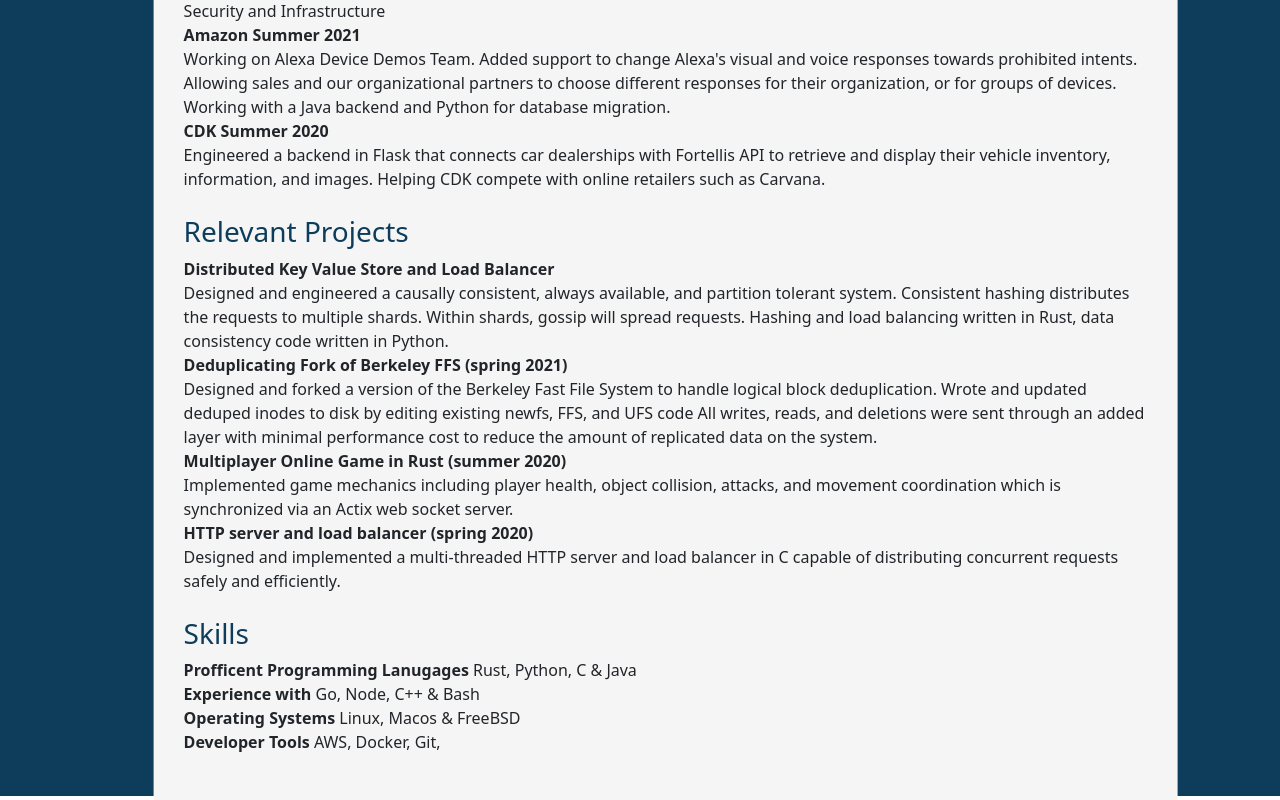
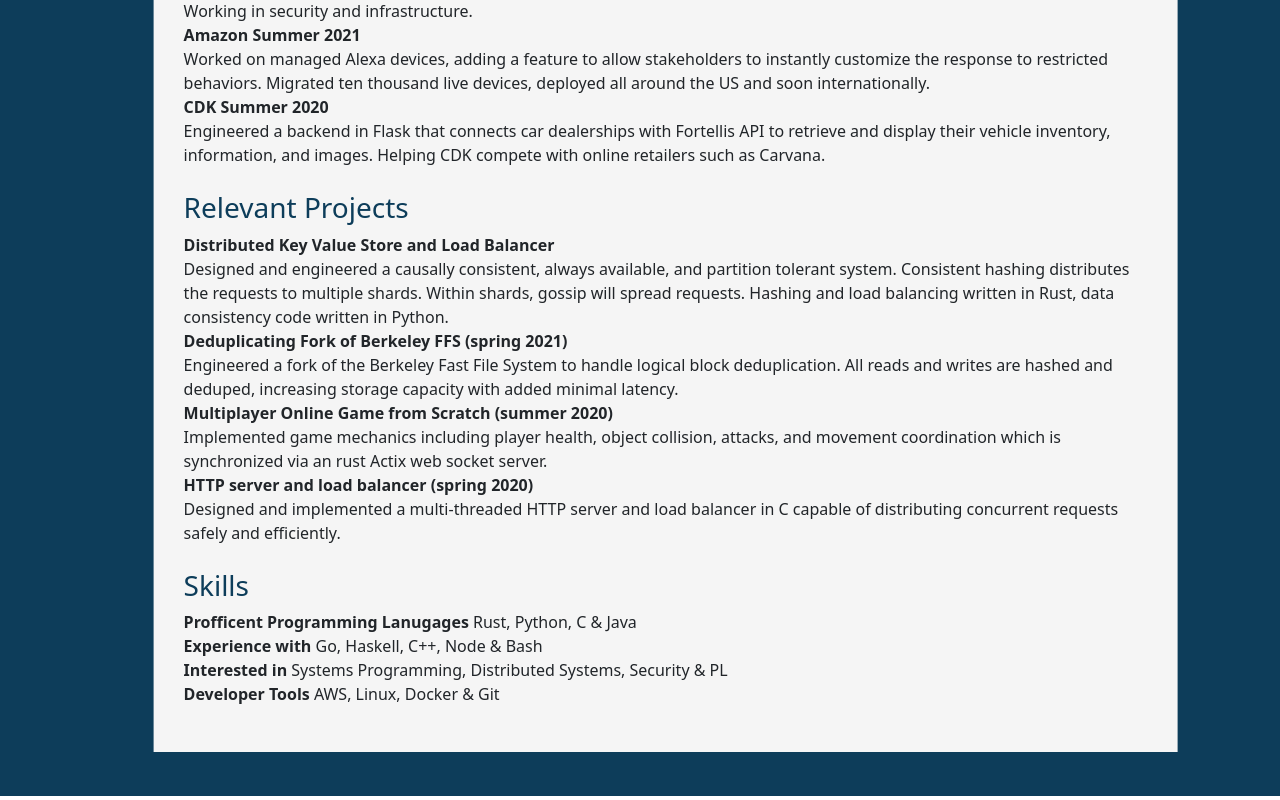
Before and after one commit to jakearmendariz/personal-website, a React (Create React App) app: page /resume in a window 1280 px wide. Shown: the part 484-1284 px from the top of the page. Built offline with nearby package versions, Linux system fonts and the light colour scheme.

Commit message:
updated resume text

```diff
--- a/src/Resume.js
+++ b/src/Resume.js
@@ -1,11 +1,6 @@
 import './css/Resume.css';
 import {Link} from 'react-router-dom';
 import {BiArrowBack} from 'react-icons/bi'
-// import View from 'react'
-
-
-// import Button from 'react-bootstrap/Button'
-
 
 function Resume() {
   return (
@@ -33,10 +28,10 @@ function Resume() {
             <h3>
                 Work Experience
             </h3>
-            <b>Facebook Fall 2021</b>Security and Infrastructure<br />
-            <b>Amazon Summer 2021</b>Working on Alexa Device Demos Team. Added support to change Alexa's visual and voice responses
-            towards prohibited intents. Allowing sales and our organizational partners to choose different responses for their organization,
-            or for groups of devices. Working with a Java backend and Python for database migration.
+            <b>Facebook Fall 2021</b>Working in security and infrastructure.<br />
+            <b>Amazon Summer 2021</b>Worked on managed Alexa devices, adding a feature to allow
+            stakeholders to instantly customize the response to restricted behaviors. Migrated ten
+            thousand live devices, deployed all around the US and soon internationally.
 
             <b>CDK Summer 2020</b>Engineered a backend in Flask that connects car dealerships with Fortellis API to retrieve and display their
             vehicle inventory, information, and images. Helping CDK compete with online retailers such as Carvana.
@@ -49,21 +44,20 @@ function Resume() {
     Consistent hashing distributes the requests to multiple shards. Within shards, gossip will spread requests.
     Hashing and load balancing written in Rust, data consistency code written in Python.
     <br />
-            <b>Deduplicating Fork of Berkeley FFS (spring 2021)</b>Designed and forked a version of the Berkeley Fast File System to handle logical block deduplication.
-    Wrote and updated deduped inodes to disk by editing existing newfs, FFS, and UFS code
-    All writes, reads, and deletions were sent through an added layer with minimal performance cost to reduce the amount of replicated data on the system.
+            <b>Deduplicating Fork of Berkeley FFS (spring 2021)</b>Engineered a fork of the Berkeley Fast File System to handle logical block deduplication.
+            All reads and writes are hashed and deduped, increasing storage capacity with added minimal latency.
 
-        <b> Multiplayer Online Game in Rust (summer 2020)</b>
-    Implemented game mechanics including player health, object collision, attacks, and movement coordination which is synchronized via an Actix web socket server.
+        <b> Multiplayer Online Game from Scratch (summer 2020)</b>
+    Implemented game mechanics including player health, object collision, attacks, and movement coordination which is synchronized via an rust Actix web socket server.
 
     <b>HTTP server and load balancer (spring 2020)</b>
     Designed and implemented a multi-threaded HTTP server and load balancer in C capable of distributing concurrent requests safely and efficiently.
     <br></br><br></br>
         <h3>Skills</h3>
         <p><b>Profficent Programming Lanugages</b> Rust, Python, C & Java<br></br>
-        <b>Experience with</b> Go, Node, C++ & Bash<br></br>
-        <b>Operating Systems</b> Linux, Macos & FreeBSD<br></br>
-        <b>Developer Tools</b> AWS, Docker, Git, </p>
+        <b>Experience with</b> Go, Haskell, C++, Node & Bash<br></br>
+        <b>Interested in</b> Systems Programming, Distributed Systems, Security & PL <br></br>
+        <b>Developer Tools</b> AWS, Linux, Docker & Git</p>
 
         </div>
       </div>
```
